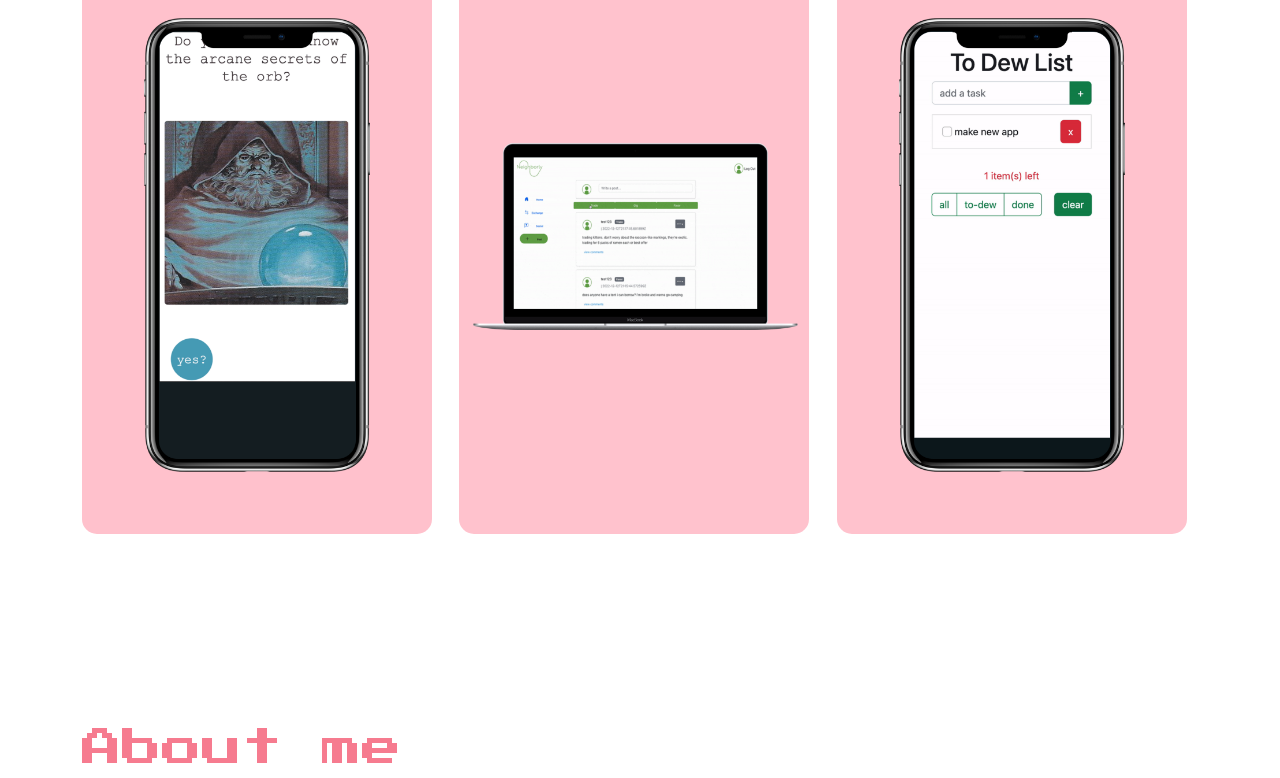
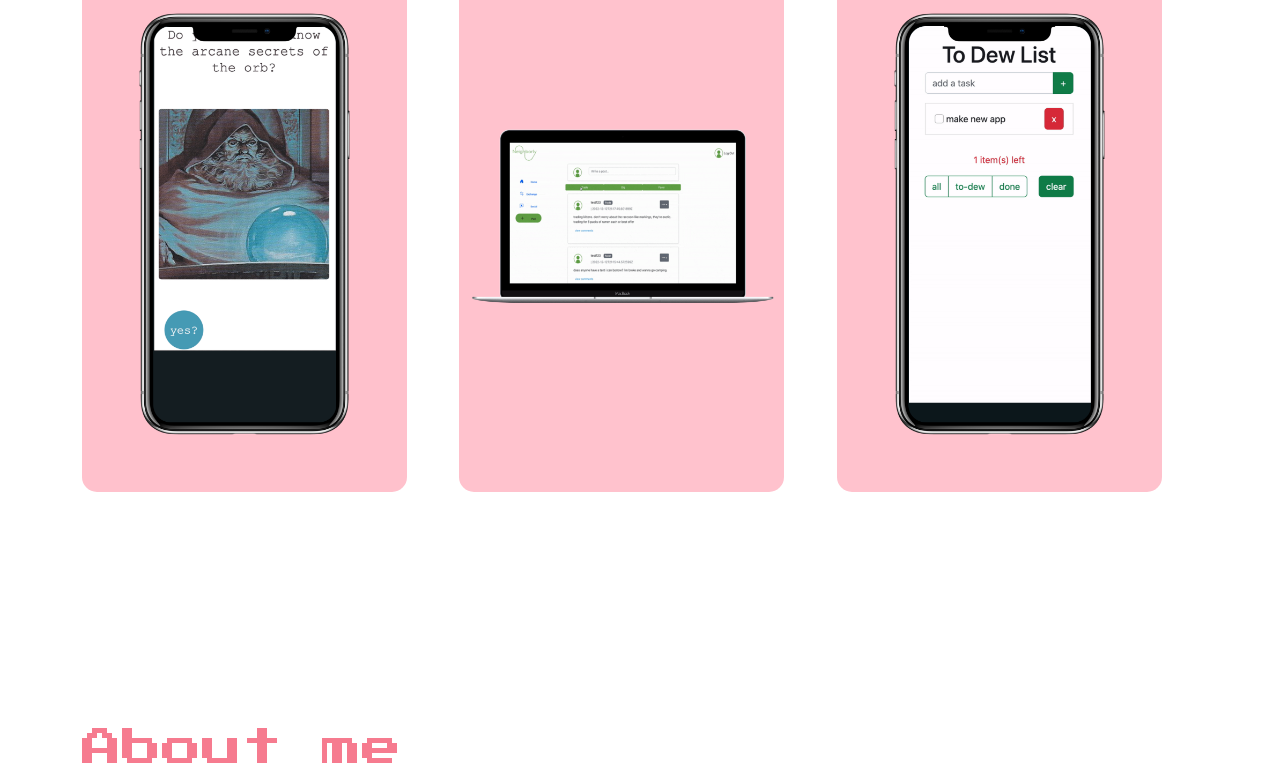
Before and after one commit to ah1096/developer-portfolio, a React (Create React App) app in the folder portfolio/: page / in a window 1280 px wide. Shown: the part 924-1702 px from the top of the page. Built offline with nearby package versions, Linux system fonts and the light colour scheme; the HTML template or start-up script is replaced by a standard one; a web font is replaced by a local one.

Commit message:
adjust project card size

```diff
--- a/portfolio/src/App.css
+++ b/portfolio/src/App.css
@@ -66,7 +66,7 @@ button {
 
 .projectimage {
   border-radius: 15px;
-    width: 350px;
+    width: 325px;
     height: auto;
 }
 
```
